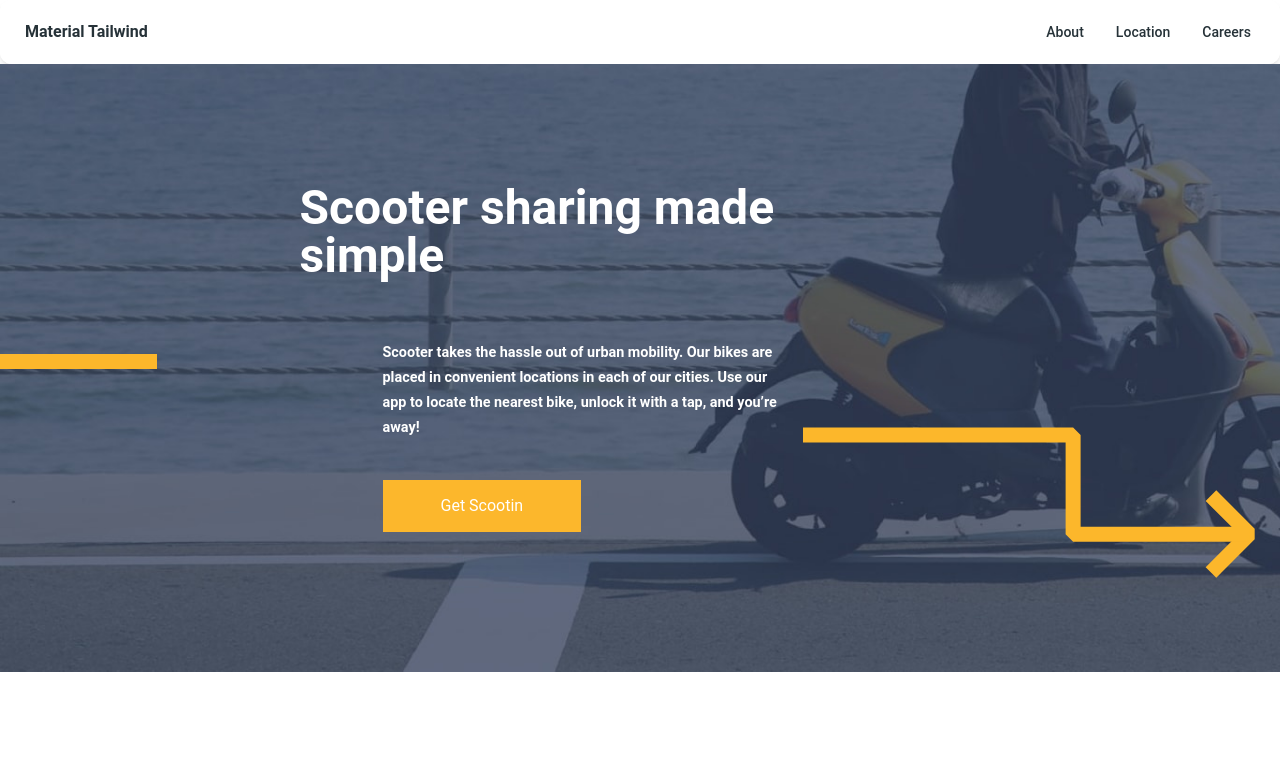
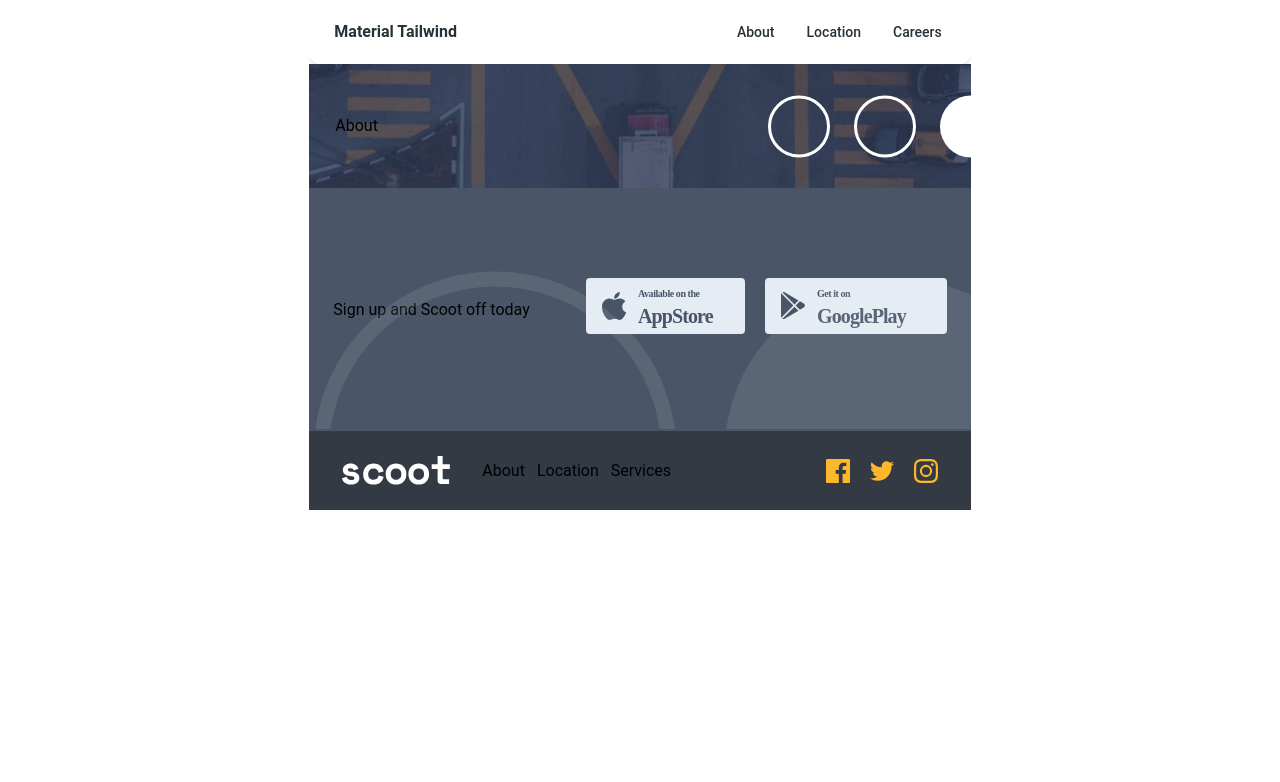
Before and after one commit to sphnikola/scoot, a React (Vite) app: page / in a window 1280 px wide. Shown: the top 782 px of the page. Built offline with nearby package versions, Linux system fonts and the light colour scheme.

Commit message:
Add hero section for about page

```diff
--- a/src/App.jsx
+++ b/src/App.jsx
@@ -5,6 +5,7 @@ import { MainSection } from "./components/MainSection";
 import { NavbarSimple } from "./components/NavbarSimple";
 import { Steps } from "./components/Steps";
 import { Telemetry } from "./components/Telemetry";
+import About from "./pages/About";
 import Home from "./pages/Home";
 function App() {
   return (
@@ -16,7 +17,8 @@ function App() {
           <Steps />
           <Telemetry />
         </MainSection> */}
-        <Home />
+        <About />
+        {/* <Home /> */}
         <Footer />
       </div>
     </>
--- a/src/index.css
+++ b/src/index.css
@@ -54,6 +54,12 @@
   bottom: -135px;
   left: 0;
   right: -100px;
+}
+
+.about_hero {
+  background-image: url("./assets/images/about-hero-mobile.jpg");
+  background-repeat: no-repeat;
+  background-size: cover;
 }
 
 @media (min-width: 580px) {
@@ -146,6 +152,25 @@
     right: 0px;
     bottom: 220px;
     z-index: -1;
+  }
+
+  .about_hero {
+    background-image: url("./assets/images/about-hero-tablet.jpg");
+    background-repeat: no-repeat;
+    background-size: cover;
+  }
+
+  .about_hero::after {
+    content: "";
+    background: url("./assets/patterns/white-circles.svg");
+    background-repeat: no-repeat;
+    position: absolute;
+    background-position: right;
+    top: 0px;
+    left: 0;
+    right: -31px;
+    bottom: 0;
+    z-index: 2;
   }
 }
 @media (min-width: 875px) {
@@ -240,6 +265,12 @@
     left: 0;
     right: -100px;
   }
+
+  .about_hero {
+    background-image: url("./assets/images/about-hero-desktop.jpg");
+    background-repeat: no-repeat;
+    background-size: cover;
+  }
 }
 
 @media (min-width: 1400px) {
--- /dev/null
+++ b/src/pages/About.jsx
@@ -0,0 +1,11 @@
+export default function About() {
+  return (
+    <>
+      <section className="about_hero relative py-[50px] px-[26px]">
+        <div>
+          <h2 className="text-center md:text-left">About</h2>
+        </div>
+      </section>
+    </>
+  );
+}
```
